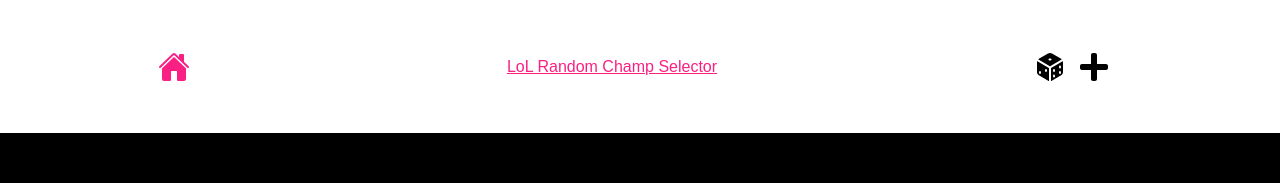
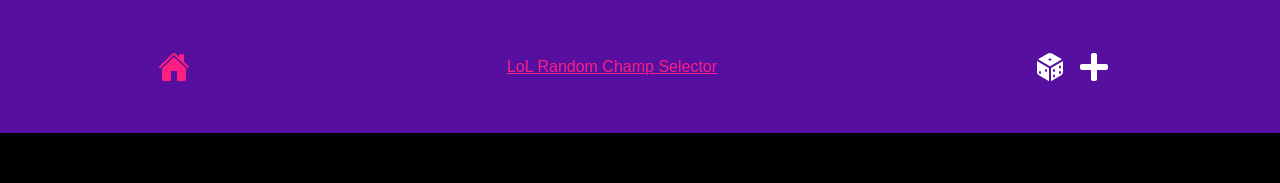
Before and after one commit to Joao-Vtr-Oliveira/lol-random-champ-selector-frontend, a Next.js app: page / in a window 1280 px wide. Shown: the top 183 px of the page. Built offline with nearby package versions, Linux system fonts and the light colour scheme; no server answers.

Commit message:
chores: change the components colors

```diff
--- a/src/components/Header.tsx
+++ b/src/components/Header.tsx
@@ -14,19 +14,19 @@ const Header = () => {
   const pathname = usePathname();
 
   return(
-    <Box w={'100%'} className='h-1/6' display='flex' justifyContent='space-around' alignItems='center' textColor='black' bg='white'>
+    <Box w={'100%'} className='h-1/6' display='flex' justifyContent='space-around' alignItems='center' textColor='black' bg='#570FA0'>
       <Link href={'/'}>
-        <Icon boxSize={8} color={verifyRoute(pathname, '/') ? '#FA2083' : 'black'} _hover={verifyRoute(pathname, '/') ? {} : hoverBtn} as={IoHome} />
+        <Icon boxSize={8} color={verifyRoute(pathname, '/') ? '#FA2083' : 'white'} _hover={verifyRoute(pathname, '/') ? {} : hoverBtn} as={IoHome} />
       </Link>
       <Link href={'/'}>
-        <Text color={verifyRoute(pathname, '/') ? '#FA2083' : 'black'} textDecoration={verifyRoute(pathname, '/') ? 'underline' : 'none'} fontFamily='fantasy'>LoL Random Champ Selector</Text>
+        <Text color={verifyRoute(pathname, '/') ? '#FA2083' : 'white'} textDecoration={verifyRoute(pathname, '/') ? 'underline' : 'none'} fontFamily='fantasy'>LoL Random Champ Selector</Text>
       </Link>
       <Box>
         <Link href={'/random'}>
-          <Icon color={verifyRoute(pathname, '/random') ? '#FA2083' : 'black'} _hover={verifyRoute(pathname, '/random') ? {} : hoverBtn} boxSize={8} mr={3} as={IoDice} />
+          <Icon color={verifyRoute(pathname, '/random') ? '#FA2083' : 'white'} _hover={verifyRoute(pathname, '/random') ? {} : hoverBtn} boxSize={8} mr={3} as={IoDice} />
         </Link>
         <Link href={'/new'}>
-          <Icon color={verifyRoute(pathname, '/new') ? '#FA2083' : 'black'} _hover={verifyRoute(pathname, '/new') ? {} : hoverBtn} boxSize={8} mr={3} as={FaPlus} />
+          <Icon color={verifyRoute(pathname, '/new') ? '#FA2083' : 'white'} _hover={verifyRoute(pathname, '/new') ? {} : hoverBtn} boxSize={8} mr={3} as={FaPlus} />
         </Link>
       </Box>
     </Box>
```
